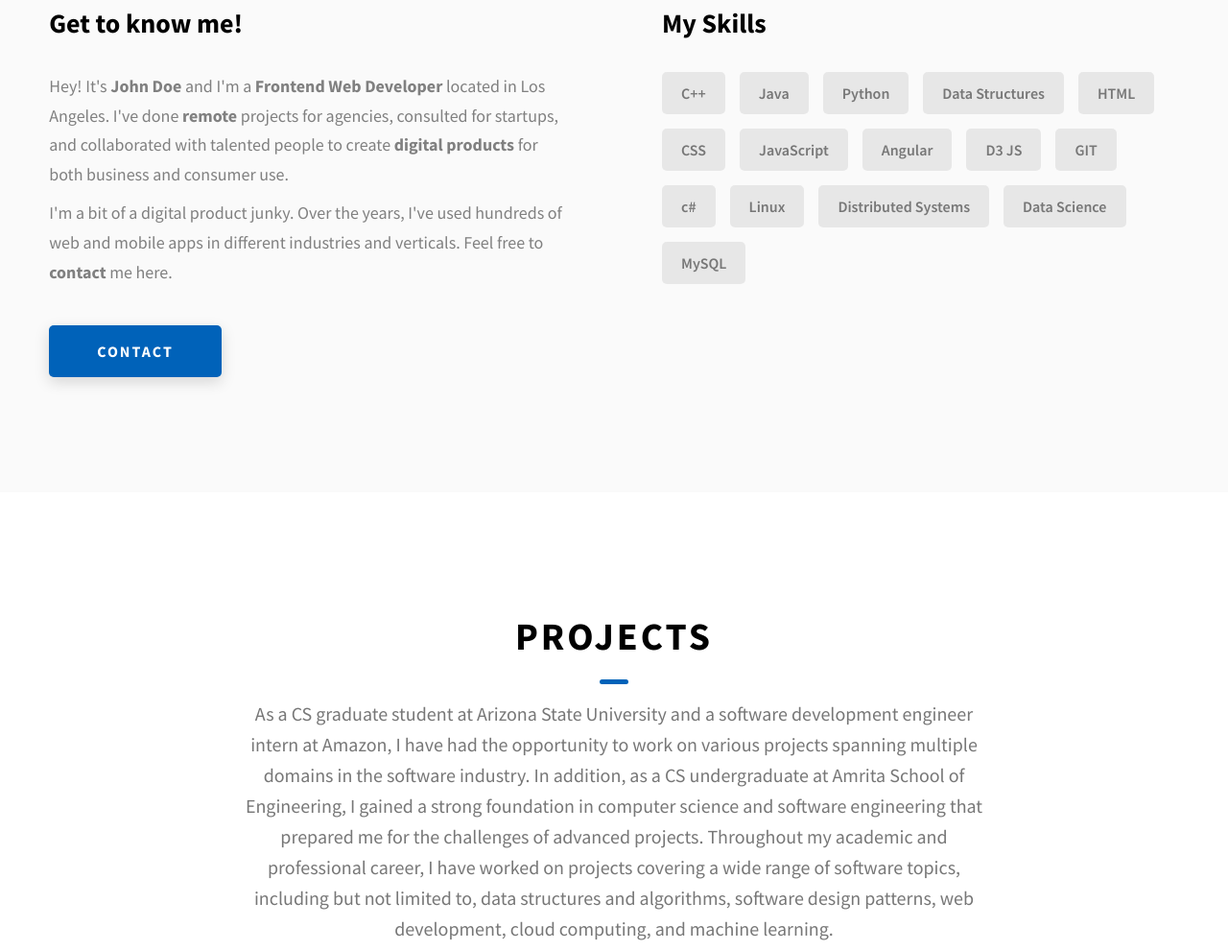
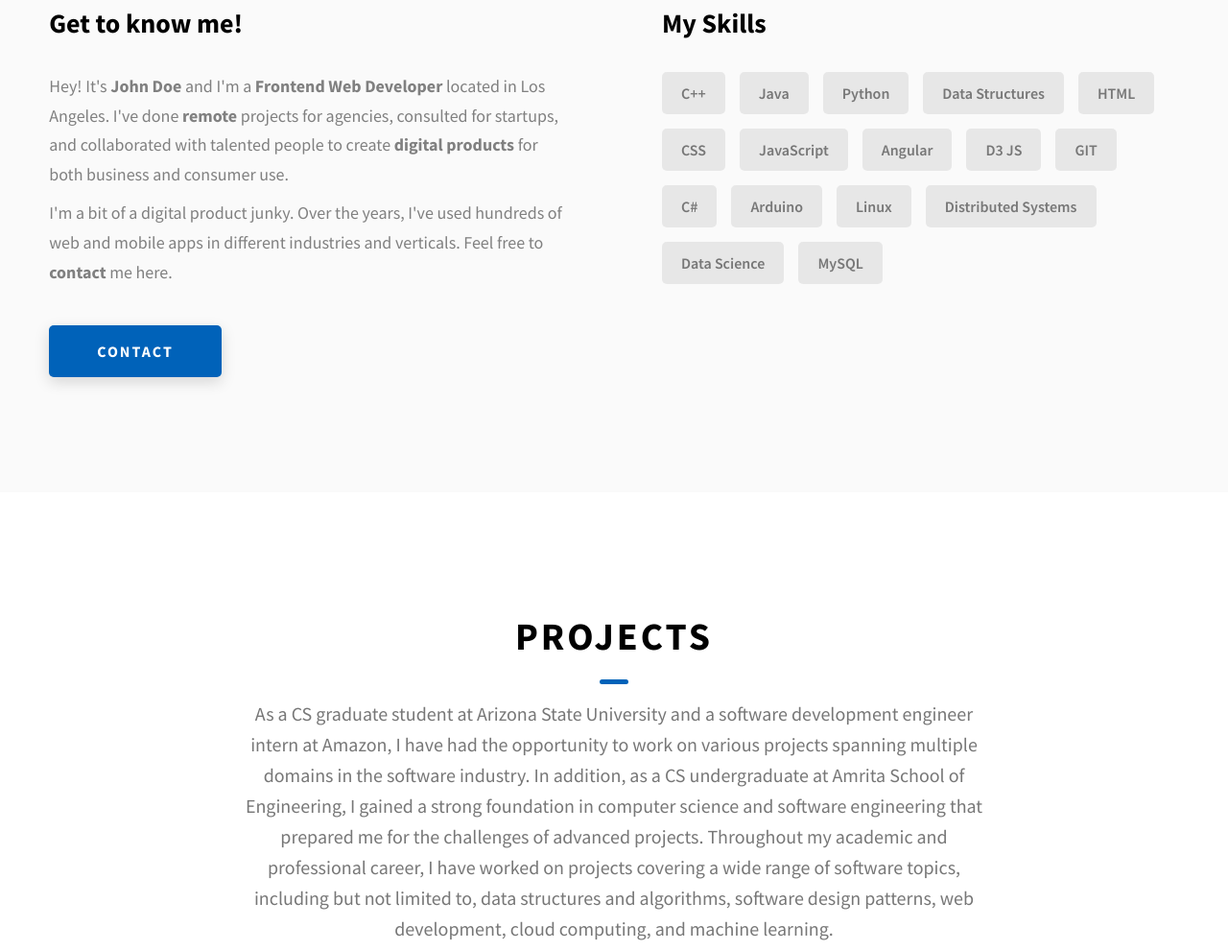
Before and after one commit to priya212000/portfolio, a website: page index.html in a window 1280 px wide. Shown: the part 1166-2156 px from the top of the page at 96% size. Drawn offline with Linux system fonts and the light colour scheme.

Commit message:
changed skills

```diff
--- a/index.html
+++ b/index.html
@@ -200,8 +200,8 @@
               <div class="skills__skill">Angular</div>
               <div class="skills__skill">D3 JS</div>
               <div class="skills__skill">GIT</div>
-              <div class="skills__skill">c#</div>
-
+              <div class="skills__skill">C#</div>
+              <div class="skills__skill">Arduino</div>
               <div class="skills__skill">Linux</div>
               <div class="skills__skill">Distributed Systems</div>
               <div class="skills__skill">Data Science</div>
```
